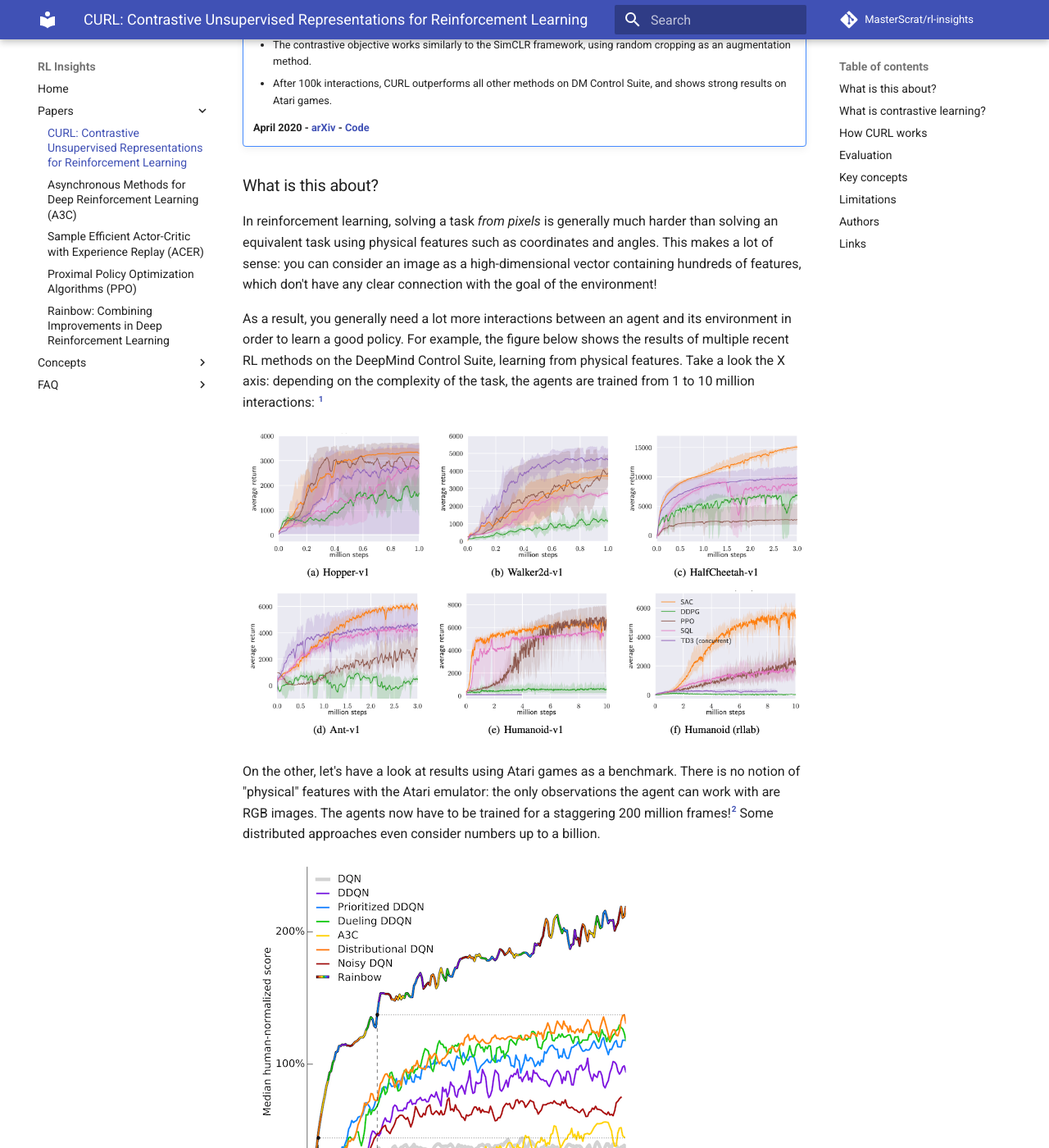
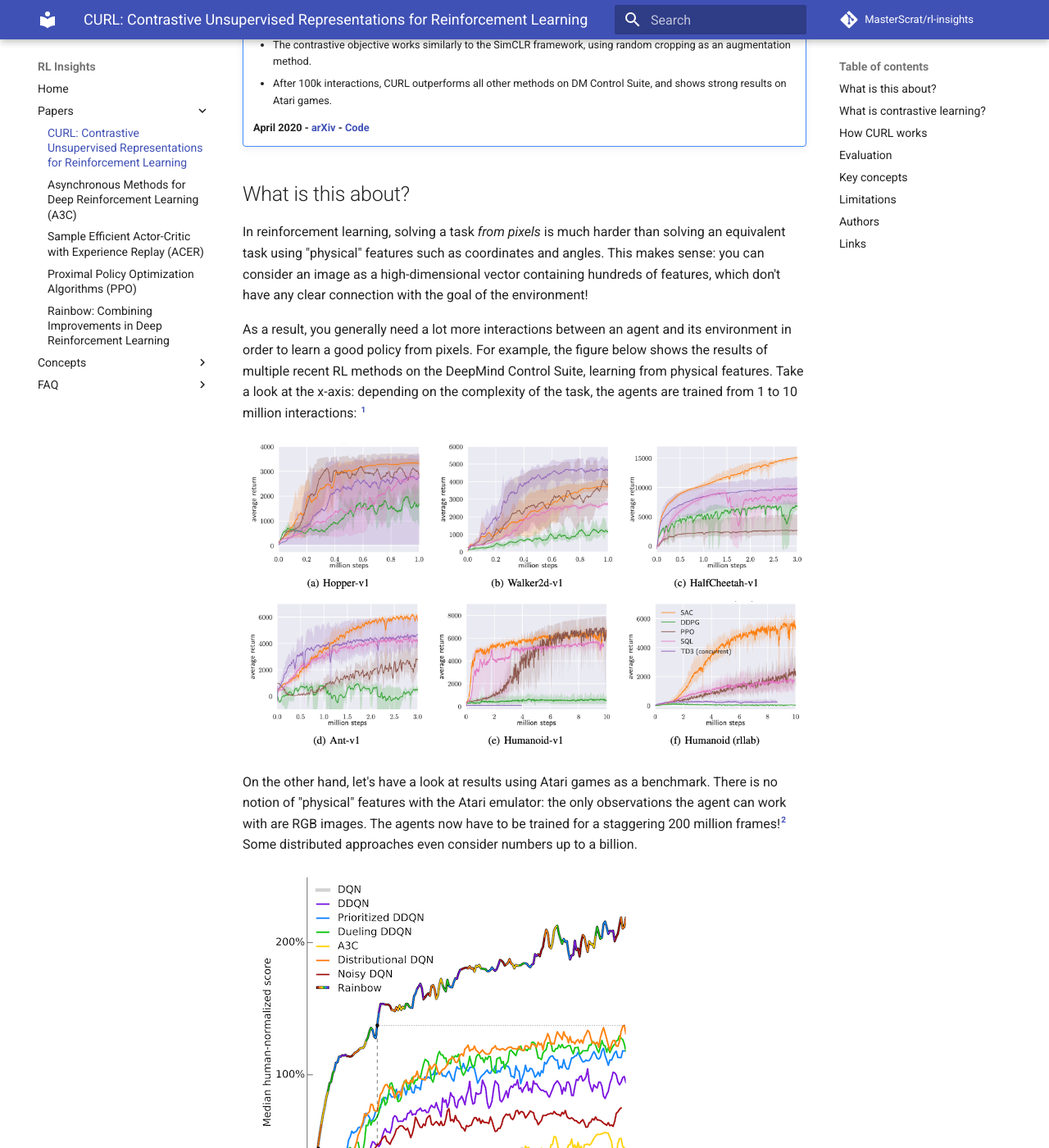
Before and after one commit to MasterScrat/rl-insights, an MkDocs documentation site: the page built from docs/curl.md, in a window 1280 px wide and 1400 px high, scrolled down 274 px. Shown: the whole window at 82% size. Built offline with MkDocs 1.6.1 and Material for MkDocs 9.7.7, drawn with Linux system fonts in a browser that asks for light colours; comment, search, counter and statistics services are not loaded; some of the changed text lies outside the part shown.

Commit message:
Updating curl

```diff
--- a/docs/curl.md
+++ b/docs/curl.md
@@ -9,34 +9,40 @@
     **April 2020 - [arXiv](https://arxiv.org/abs/2004.04136) - [Code](https://github.com/MishaLaskin/curl)**
 
 
-### What is this about?
-In reinforcement learning, solving a task *from pixels* is generally much harder than solving an equivalent task using physical features such as coordinates and angles. This makes a lot of sense: you can consider an image as a high-dimensional vector containing hundreds of features, which don't have any clear connection with the goal of the environment!
+What is this about?
+---
 
-As a result, you generally need a lot more interactions between an agent and its environment in order to learn a good policy. For example, the figure below shows the results of multiple recent RL methods on the DeepMind Control Suite, learning from physical features. Take a look the X axis: depending on the complexity of the task, the agents are trained from 1 to 10 million interactions: [^sac]
+In reinforcement learning, solving a task *from pixels* is much harder than solving an equivalent task using "physical" features such as coordinates and angles. This makes sense: you can consider an image as a high-dimensional vector containing hundreds of features, which don't have any clear connection with the goal of the environment!
+
+As a result, you generally need a lot more interactions between an agent and its environment in order to learn a good policy from pixels. For example, the figure below shows the results of multiple recent RL methods on the DeepMind Control Suite, learning from physical features. Take a look at the x-axis: depending on the complexity of the task, the agents are trained from 1 to 10 million interactions: [^sac]
 
 ![SAC benchmarks](img/curl_sac.png)
 
-On the other, let's have a look at results using Atari games as a benchmark. There is no notion of "physical" features with the Atari emulator: the only observations the agent can work with are RGB images. The agents now have to be trained for a staggering 200 million frames![^rainbow] Some distributed approaches even consider numbers up to a billion.
+On the other hand, let's have a look at results using Atari games as a benchmark. There is no notion of "physical" features with the Atari emulator: the only observations the agent can work with are RGB images. The agents now have to be trained for a staggering 200 million frames![^rainbow] Some distributed approaches even consider numbers up to a billion.
 
 ![Rainbow benchmarks](img/curl_rainbow.png)
 
-This low sample-efficiency is clearly a problem. Not only does it mean the experiment turn-around time is excessive, it also means that there can be little hope of bringing such methods to real-world problems. Can you imagine having to collect billions of real-world interactions?
+This low sample-efficiency is clearly a problem. Not only does it mean the experiment turn-around time is excessive, it also means that there can be little hope of bringing such methods to the real world. Can you imagine having to collect billions of real-world interactions?
 
 The paper we are considering takes a stab at this problem by bringing recent advances from vision and NLP to reinforcement learning. Contrastive learning takes advantage of data augmentation to learn more efficiently. CURL shows that it can be very useful in the context of RL to learn a good latent representation faster.
 
-### What is contrastive learning?
+What is contrastive learning?
+---
+
 The core idea is to compare (contrast!) pairs of augmented samples. We consider two kinds of such pairs:
 
 - **Positive pairs** consist of two different augmentations of the *same sample*
 - **Negative pairs** contain augmentations of two *different samples*
 
-For each sample, we create a set of positive and negative pairs. The contrastive representation is then learned by maximizing the agreement between positive pairs, and minimizing the agreement between negative pairs
+For each original sample, we create sets of positive and negative pairs. The contrastive representation is then learned by maximizing the agreement between positive pairs, and minimizing the agreement between negative pairs
 
 Contrastive learning has seen dramatic progress in recent years for language and vision. See for example BERT, an application to masked language modeling[^bert], or the SimCLR framework, used to learn visual representations[^simclr].
 
 The way contrastive learning is implemented in CURL is mostly influenced by the SimCLR framework[^simclr], Momentum Contrast (MoCo)[^moco] and Contrastive Predictive Coding (CPC)[^cpc].
 
-### How CURL works
+How CURL works
+---
+
 With CURL, the same latent representation is used for both the RL algorithm and the contrastive learning, as illustrated below: [^paper-screenshot]
 
 ![CURL diagram](img/curl_diagram.png)
@@ -75,15 +85,20 @@
 - Benchmarked on [DeepMind Control Suite](dm-control-suite.md)
 - Benchmarked on [Atari games](atari.md)
 
-### Limitations
+Limitations
+---
+
 - ❌ No comparison with [MuZero](muzero.md), which is SotA on multiple Atari games[^muzero-tweet]
 
-### Authors
+Authors
+---
+
 - Aravind Srinivas [Twitter](https://twitter.com/Aravind7694)/[Scholar](https://scholar.google.com/citations?user=GhrKC1gAAAAJ)/[Academic](https://people.eecs.berkeley.edu/~aravind/)
 - Michael Laskin [Twitter](https://twitter.com/MishaLaskin)/[Scholar](https://scholar.google.com/citations?user=DOGDnwsAAAAJ)/[Academic](https://mishalaskin.github.io/)
 - Pieter Abbeel  [Twitter](https://twitter.com/pabbeel)/[Scholar](https://scholar.google.com/citations?user=vtwH6GkAAAAJ)/[Academic](https://people.eecs.berkeley.edu/~pabbeel/)
 
-### Links
+Links
+---
 
 - [Official code repository](https://github.com/MishaLaskin/curl), a PyTorch implementation for SAC
 - [Official project page](https://mishalaskin.github.io/curl/), a good short summary of the paper
```
Also changed, not shown: other parts of docs/curl.md (+8 -4 lines).
